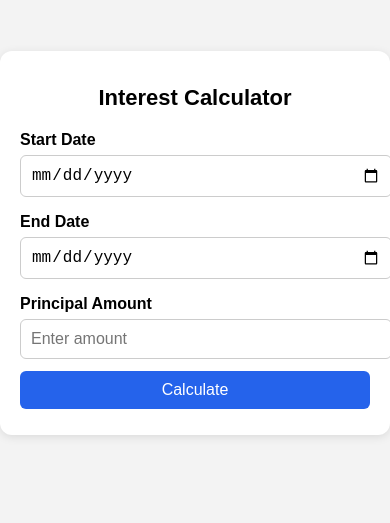
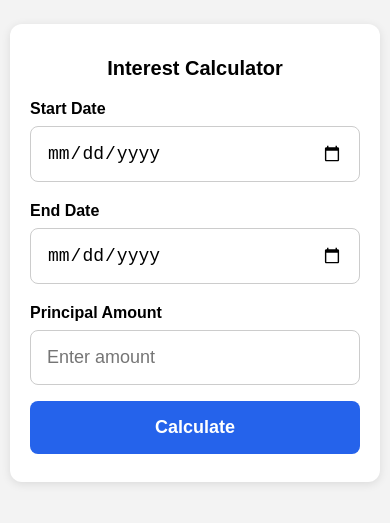
Before and after one commit to mukeshkanna002/Simple-calculator, a plain HTML site: page index.html in a window 390 px wide. Shown: the part 179-702 px from the top of the page. Drawn offline with Linux system fonts and the light colour scheme.

Commit message:
Update style.css

```diff
--- a/style.css
+++ b/style.css
@@ -6,6 +6,7 @@ body {
   min-height: 100vh;
   background: #f3f3f3;
   margin: 0;
+  padding: 10px;
 }
 
 .container {
@@ -14,7 +15,8 @@ body {
   border-radius: 12px;
   box-shadow: 0 2px 10px rgba(0,0,0,0.1);
   width: 100%;
-  max-width: 420px;
+  max-width: 450px;
+  box-sizing: border-box;
 }
 
 h1 {
@@ -26,16 +28,17 @@ h1 {
 label {
   font-weight: bold;
   display: block;
-  margin-top: 10px;
+  margin-top: 12px;
 }
 
 input, button {
   width: 100%;
-  padding: 10px;
-  margin: 6px 0;
-  border-radius: 6px;
+  padding: 14px;
+  margin: 8px 0;
+  border-radius: 8px;
   border: 1px solid #ccc;
   font-size: 16px;
+  box-sizing: border-box;
 }
 
 button {
@@ -43,6 +46,8 @@ button {
   color: white;
   border: none;
   cursor: pointer;
+  font-weight: bold;
+  transition: background 0.2s;
 }
 
 button:hover {
@@ -50,9 +55,27 @@ button:hover {
 }
 
 .result {
-  margin-top: 15px;
-  padding: 10px;
-  border-radius: 8px;
+  margin-top: 18px;
+  padding: 14px;
+  border-radius: 10px;
   background: #f9fafb;
   border: 1px solid #ddd;
+  font-size: 16px;
+  line-height: 1.5;
 }
+
+/* 📱 Responsive for small screens */
+@media (max-width: 480px) {
+  h1 {
+    font-size: 20px;
+  }
+
+  input, button {
+    font-size: 18px;
+    padding: 16px;
+  }
+
+  .result {
+    font-size: 18px;
+  }
+}
```
